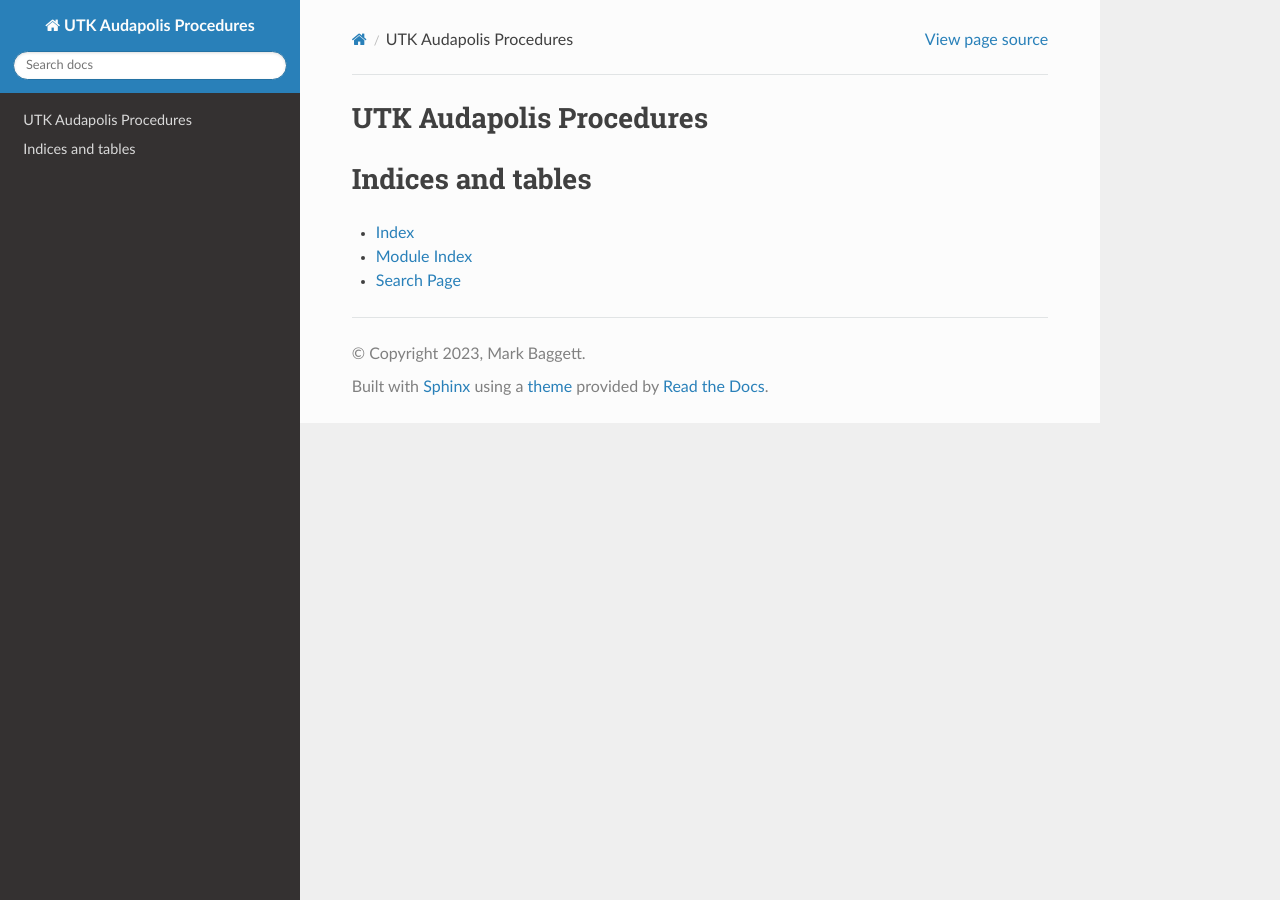
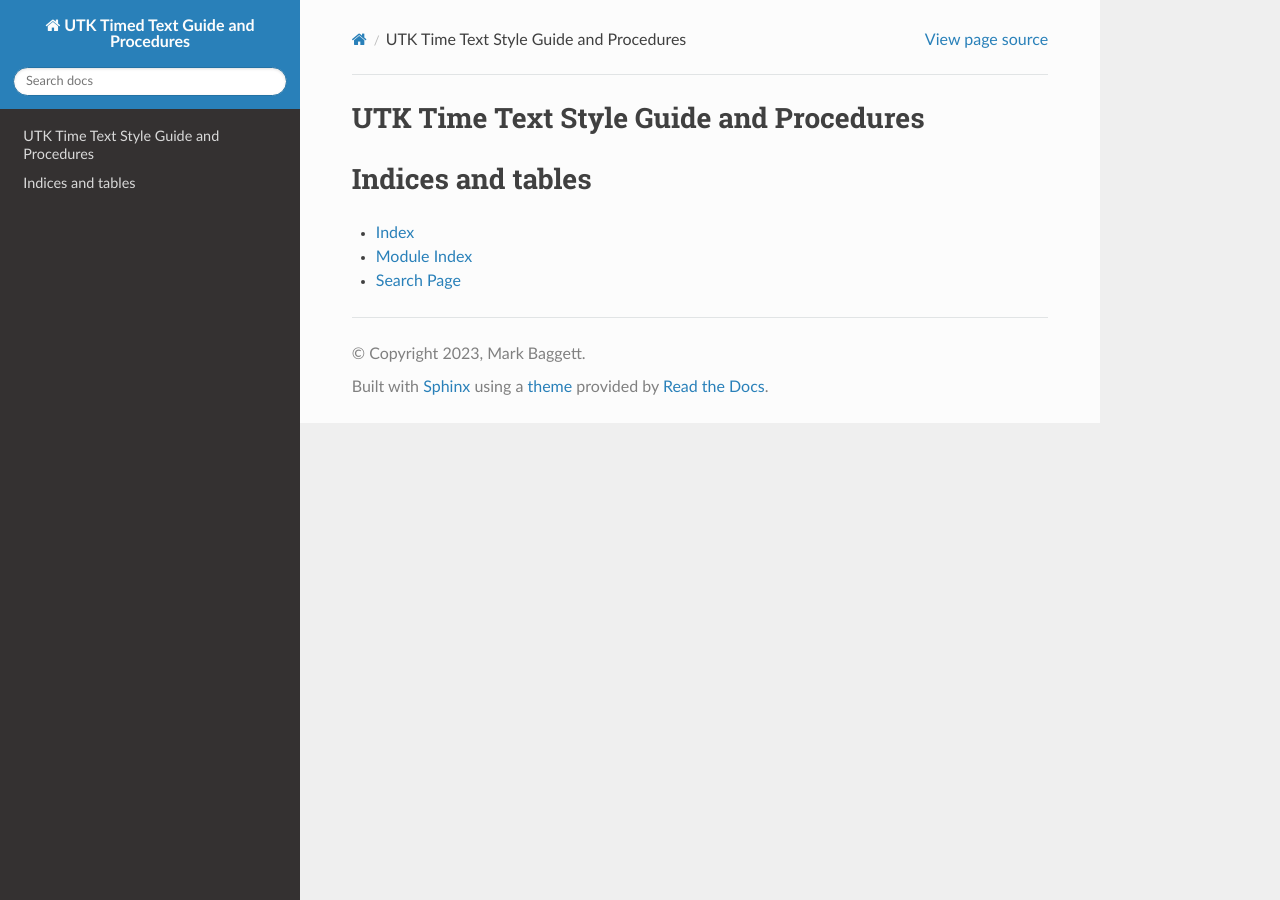
Before and after one commit to markpbaggett/audapolis_instructions, a Sphinx documentation site: the page built from docs/source/index.rst, in a window 1280 px wide. Built offline with Sphinx 7.4.7 and the Read the Docs theme 2.0.0, drawn with Linux system fonts in a browser that asks for light colours.

Commit message:
Change name.

```diff
--- a/docs/source/conf.py
+++ b/docs/source/conf.py
@@ -7,7 +7,7 @@ import sphinx_rtd_theme
 # -- Project information -----------------------------------------------------
 # https://www.sphinx-doc.org/en/master/usage/configuration.html#project-information
 
-project = 'UTK Audapolis Procedures'
+project = 'UTK Timed Text Guide and Procedures'
 copyright = '2023, Mark Baggett'
 author = 'Mark Baggett'
 
--- a/docs/source/index.rst
+++ b/docs/source/index.rst
@@ -1,5 +1,5 @@
-UTK Audapolis Procedures
-========================
+UTK Time Text Style Guide and Procedures
+========================================
 
 .. toctree::
    :maxdepth: 1
```
